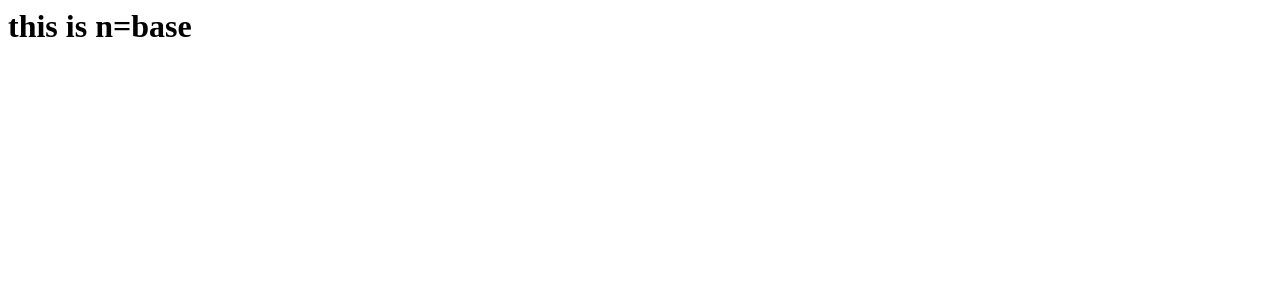
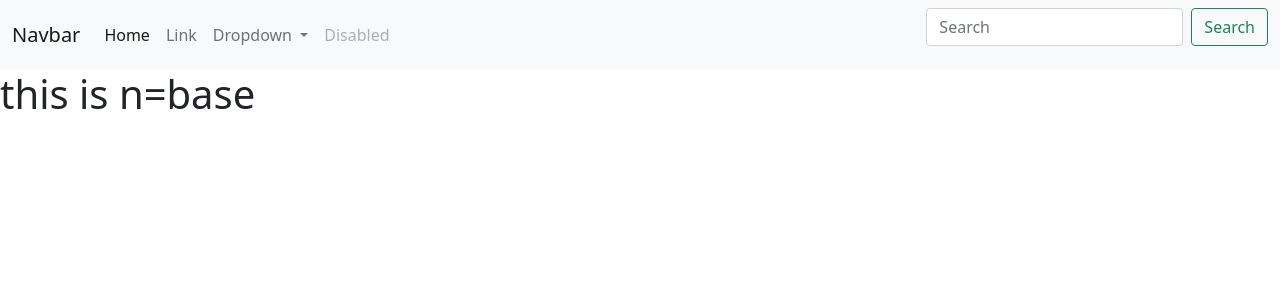
Before and after one commit to denis-ligare254/tim-tech, a Flask app: template templates/base.html in a window 1280 px wide. Shown: the top 300 px of the page. Run offline with Flask 2, Linux system fonts and the light colour scheme; the template is opened without the code that fills it, so the values that code supplies are empty.

Commit message:
bootstrap added

```diff
--- a/templates/base.html
+++ b/templates/base.html
@@ -1,16 +1,55 @@
 
 <html >
 <head>
+    <link href="https://cdn.jsdelivr.net/npm/bootstrap@5.0.0-beta2/dist/css/bootstrap.min.css" rel="stylesheet" integrity="sha384-BmbxuPwQa2lc/FVzBcNJ7UAyJxM6wuqIj61tLrc4wSX0szH/Ev+nYRRuWlolflfl" crossorigin="anonymous">
+    <link href="https://cdn.jsdelivr.net/npm/bootstrap@5.0.0-beta2/dist/css/bootstrap.min.css" rel="stylesheet" integrity="sha384-BmbxuPwQa2lc/FVzBcNJ7UAyJxM6wuqIj61tLrc4wSX0szH/Ev+nYRRuWlolflfl" crossorigin="anonymous">
     <meta charset="UTF-8">
     <meta http-equiv="X-UA-Compatible" content="IE=edge">
     <meta name="viewport" content="width=device-width, initial-scale=1.0">
     <title>{ % block content% }{ %endblock% }</title>
 </head>
 <body>
+    <nav class="navbar navbar-expand-lg navbar-light bg-light">
+        <div class="container-fluid">
+          <a class="navbar-brand" href="#">Navbar</a>
+          <button class="navbar-toggler" type="button" data-bs-toggle="collapse" data-bs-target="#navbarSupportedContent" aria-controls="navbarSupportedContent" aria-expanded="false" aria-label="Toggle navigation">
+            <span class="navbar-toggler-icon"></span>
+          </button>
+          <div class="collapse navbar-collapse" id="navbarSupportedContent">
+            <ul class="navbar-nav me-auto mb-2 mb-lg-0">
+              <li class="nav-item">
+                <a class="nav-link active" aria-current="page" href="#">Home</a>
+              </li>
+              <li class="nav-item">
+                <a class="nav-link" href="#">Link</a>
+              </li>
+              <li class="nav-item dropdown">
+                <a class="nav-link dropdown-toggle" href="#" id="navbarDropdown" role="button" data-bs-toggle="dropdown" aria-expanded="false">
+                  Dropdown
+                </a>
+                <ul class="dropdown-menu" aria-labelledby="navbarDropdown">
+                  <li><a class="dropdown-item" href="#">Action</a></li>
+                  <li><a class="dropdown-item" href="#">Another action</a></li>
+                  <li><hr class="dropdown-divider"></li>
+                  <li><a class="dropdown-item" href="#">Something else here</a></li>
+                </ul>
+              </li>
+              <li class="nav-item">
+                <a class="nav-link disabled" href="#" tabindex="-1" aria-disabled="true">Disabled</a>
+              </li>
+            </ul>
+            <form class="d-flex">
+              <input class="form-control me-2" type="search" placeholder="Search" aria-label="Search">
+              <button class="btn btn-outline-success" type="submit">Search</button>
+            </form>
+          </div>
+        </div>
+      </nav>
     <h1>this is n=base</h1>
     {%block content%}
 
 
     {%endblock%}
+    <script src="https://cdn.jsdelivr.net/npm/bootstrap@5.0.0-beta2/dist/js/bootstrap.bundle.min.js" integrity="sha384-b5kHyXgcpbZJO/tY9Ul7kGkf1S0CWuKcCD38l8YkeH8z8QjE0GmW1gYU5S9FOnJ0" crossorigin="anonymous"></script>
 </body>
 </html>
```
